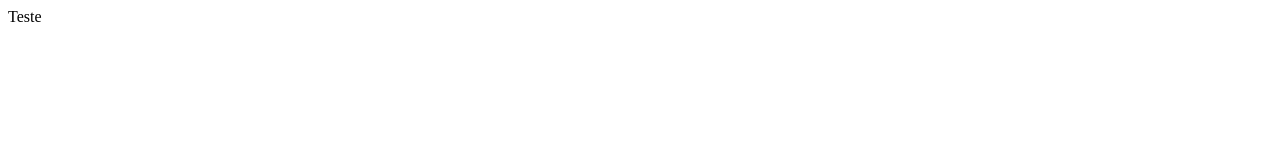
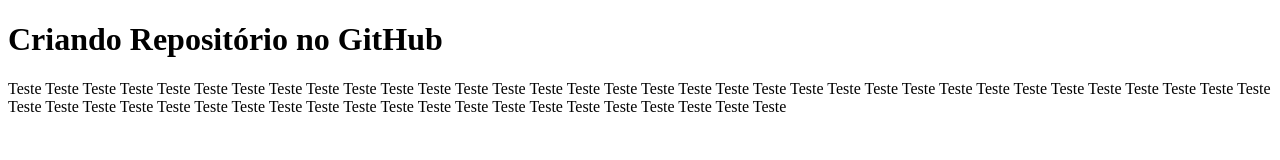
Before and after one commit to Miguel-Boff-Moura/aula.github_cimol, a plain HTML site: page aula_teste/index.html in a window 1280 px wide. Drawn offline with Linux system fonts and the light colour scheme.

Commit message:
Aprimoramento index.html
Aprimorei o index.html:
* Removi a palavra "Teste"
* Adicionei um título
* Adicionei um parágrafo

```diff
--- a/aula_teste/index.html
+++ b/aula_teste/index.html
@@ -6,6 +6,7 @@
     <title>Document</title>
 </head>
 <body>
-    Teste
+    <h1>Criando Repositório no GitHub</h1>
+    <p>Teste Teste Teste Teste Teste Teste Teste Teste Teste Teste Teste Teste Teste Teste Teste Teste Teste Teste Teste Teste Teste Teste Teste Teste Teste Teste Teste Teste Teste Teste Teste Teste Teste Teste Teste Teste Teste Teste Teste Teste Teste Teste Teste Teste Teste Teste Teste Teste Teste Teste Teste Teste Teste Teste Teste </p>
 </body>
 </html>
```
